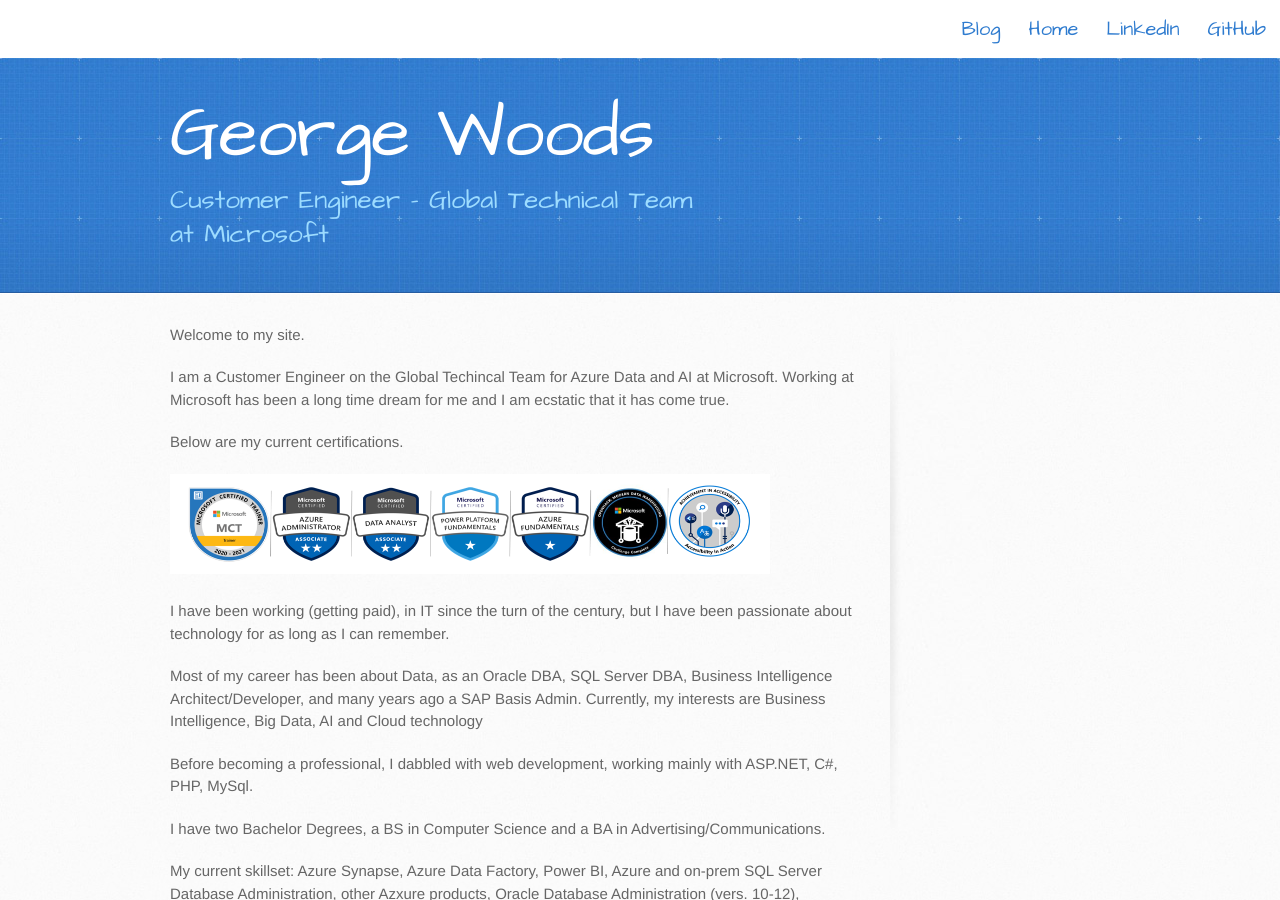
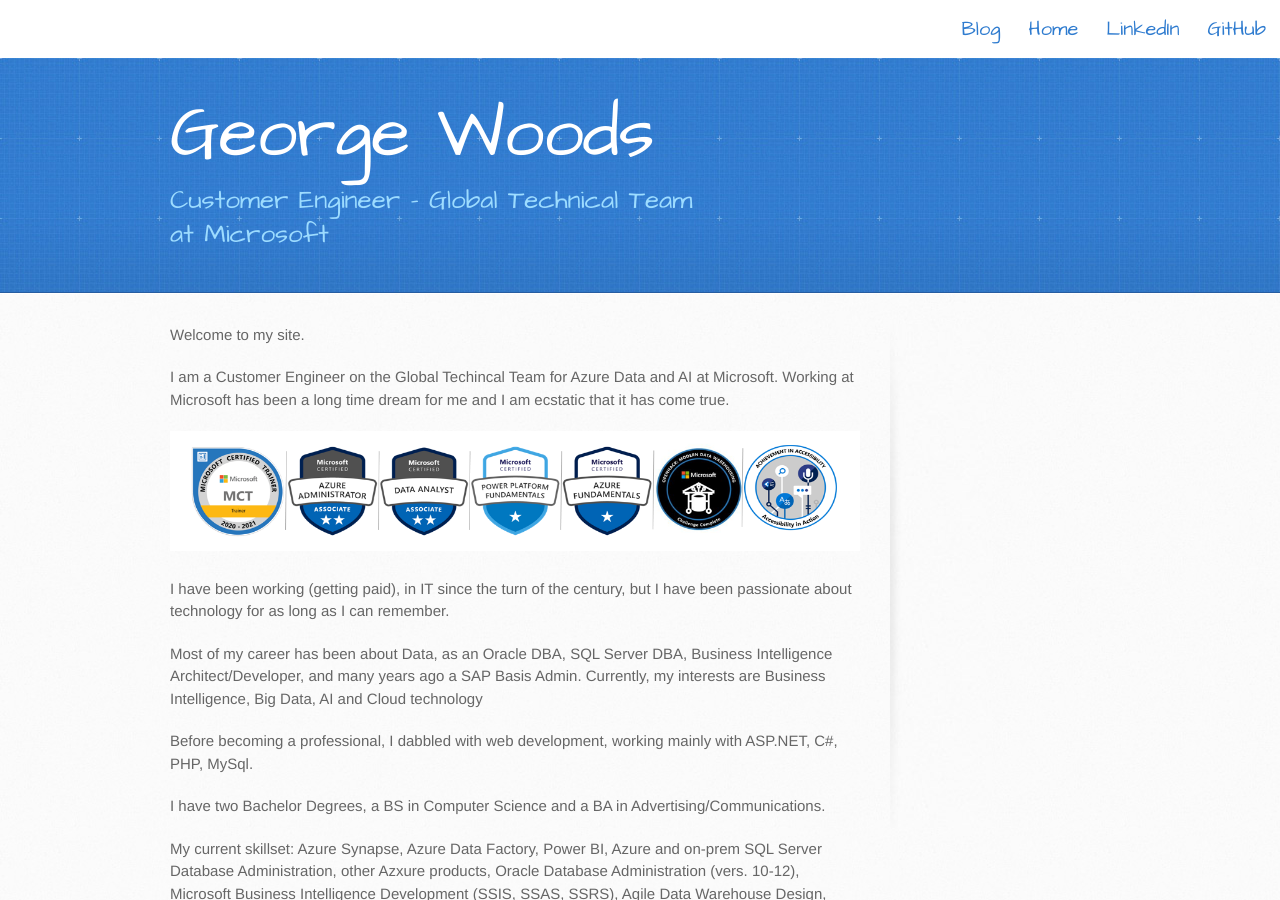
Before and after one commit to gvwoods/gvwoods.github.io, a Jekyll site: the page built from index.md, in a window 1280 px wide and 900 px high. Built offline with Jekyll 4.4.1, drawn with Linux system fonts in a browser that asks for light colours; our own code applies the rules of GitHub Pages for plain Markdown files.

Commit message:
Update index.md

```diff
--- a/index.md
+++ b/index.md
@@ -2,9 +2,8 @@
 
 I am a Customer Engineer on the Global Techincal Team for Azure Data and AI at Microsoft. Working at Microsoft has been a long time dream for me and I am ecstatic that it has come true.
 
-Below are my current certifications.
 
-<img src="images/Bio.PNG" alt="Oops they didn't load" width="600" height="100">
+<img src="images/Bio.PNG" alt="Oops they didn't load" width="690" height="120">
 
 
 I have been working (getting paid), in IT since the turn of the century, but I have been passionate about technology for as long as I can remember.
```
